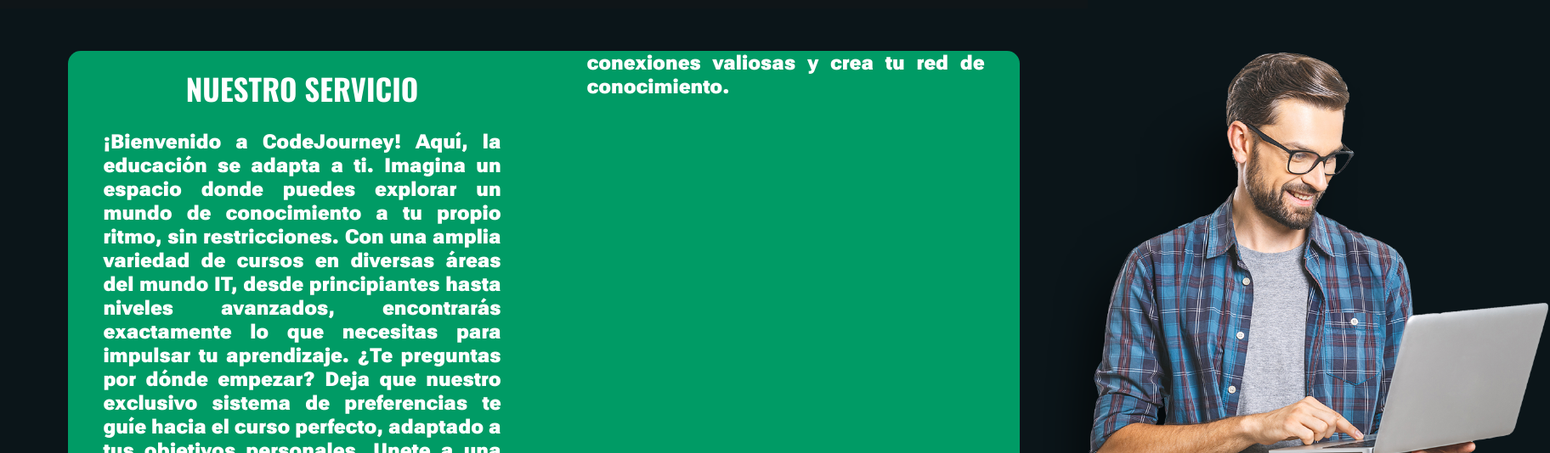
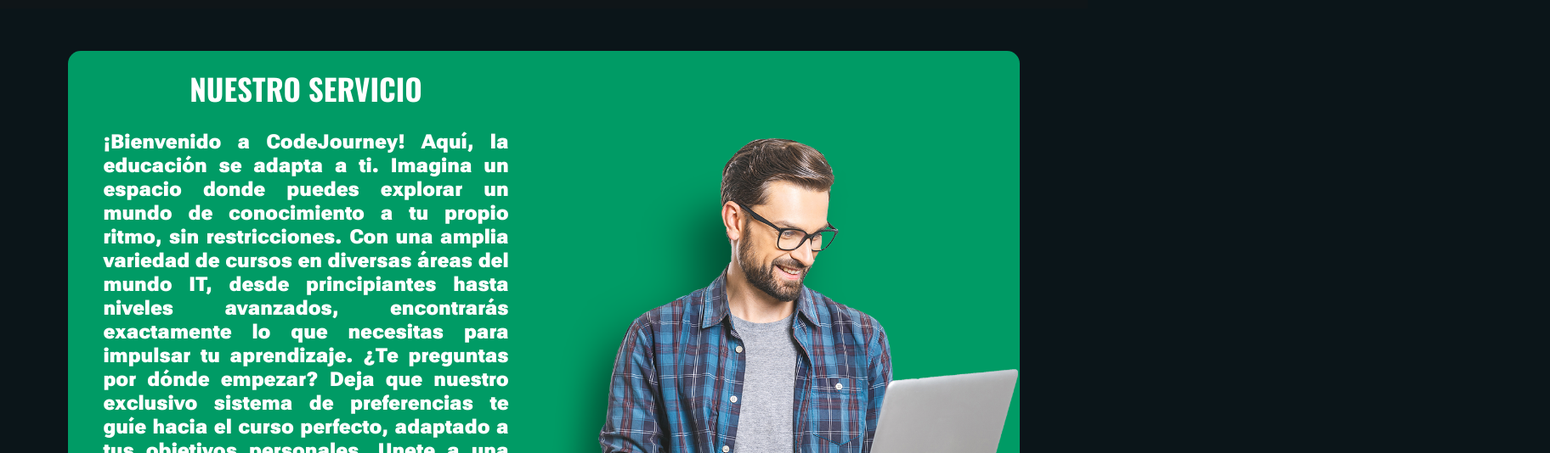
Before and after one commit to SofiDevO/proyecto--fullstack, a React (Vite) app in the folder frontend/CodeJourney/: page / in a window 1280 px wide. Shown: the part 790-1324 px from the top of the page at 85% size, 1824 px wide, since content can reach past the window. Built offline with nearby package versions, Linux system fonts and the light colour scheme; grey boxes are pictures that could not be loaded.

Commit message:
se actualizo el sobre nosotros

```diff
--- a/frontend/CodeJourney/src/components/NuestroServicio/NuestroServicio.css
+++ b/frontend/CodeJourney/src/components/NuestroServicio/NuestroServicio.css
@@ -7,9 +7,8 @@
 
 .nuestro_servicio{
 
-    justify-content: center;
-    align-items: center;
 padding-top: 50px;
+
 }
 
 
@@ -17,9 +16,11 @@
 .content_servicios {
     background-color: #009B65;
     border-radius: 15px;
-columns: 2;
-height: 600px;
-
+flex-direction: column;
+align-items: flex-end;
+display: grid;
+grid-template-columns: 50% 50%;
+align-items: flex-end;
 }
 
 
@@ -53,10 +54,31 @@
 
 
     .content_servicios img{
-width: 110%;
+width: 100%;
+position: relative;
+display: flex;
     }
 
 
+    @media screen and (max-width: 900px){
+
+        .content_servicios {
+            background-color: #009B65;
+            border-radius: 15px;
+        flex-direction: column;
+        align-items: center;
+        display: grid;
+        grid-template-columns: 100%;
+        }
+
+        .content_servicios img{
+        width: 80%;
+            position: relative;
+            display: flex;
+
+                }
+
+    }
 
 
 @media screen and (max-width: 768px) {
@@ -113,8 +135,8 @@
 
 
             .content_servicios img{
-        width: 50%;
-        display: none;
+        width: 90%;
+        display: flex;
             }
 
 
```
